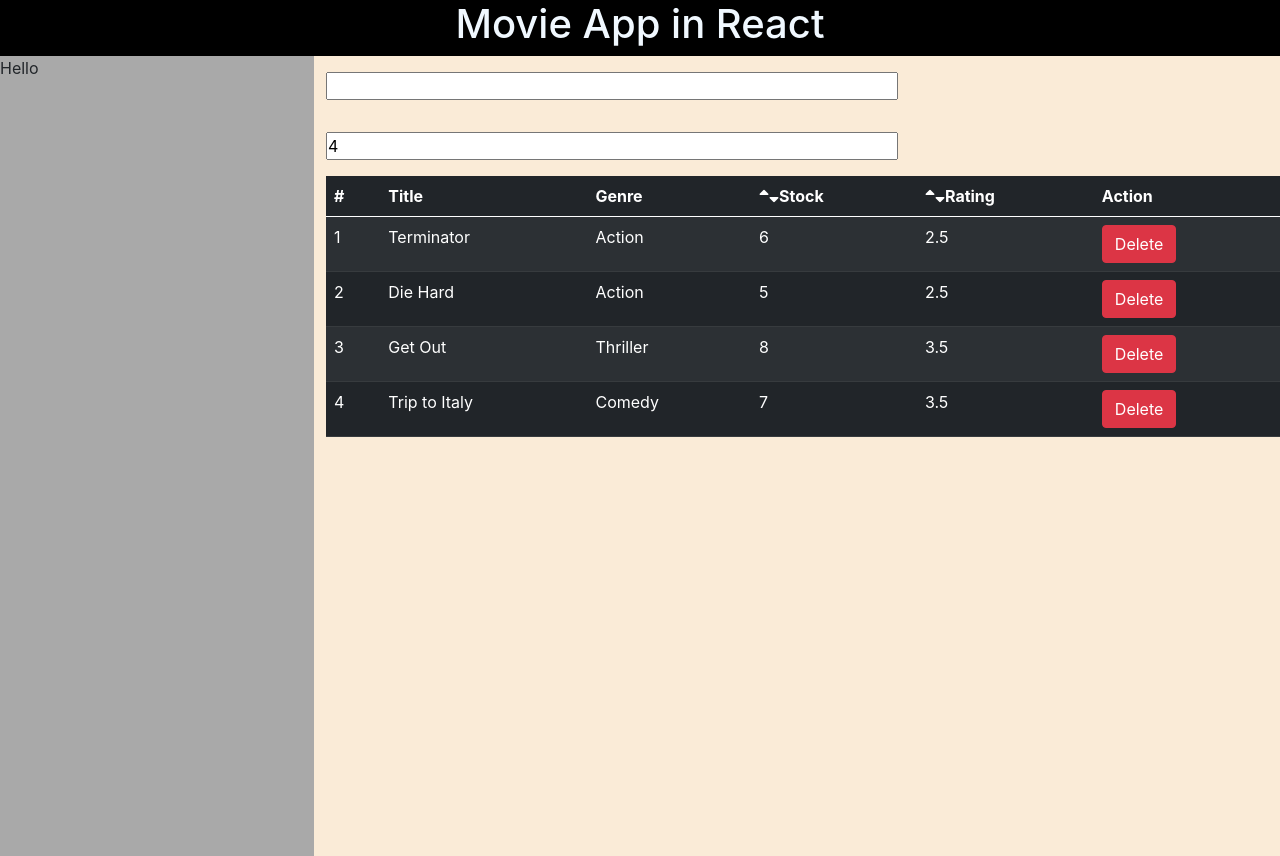
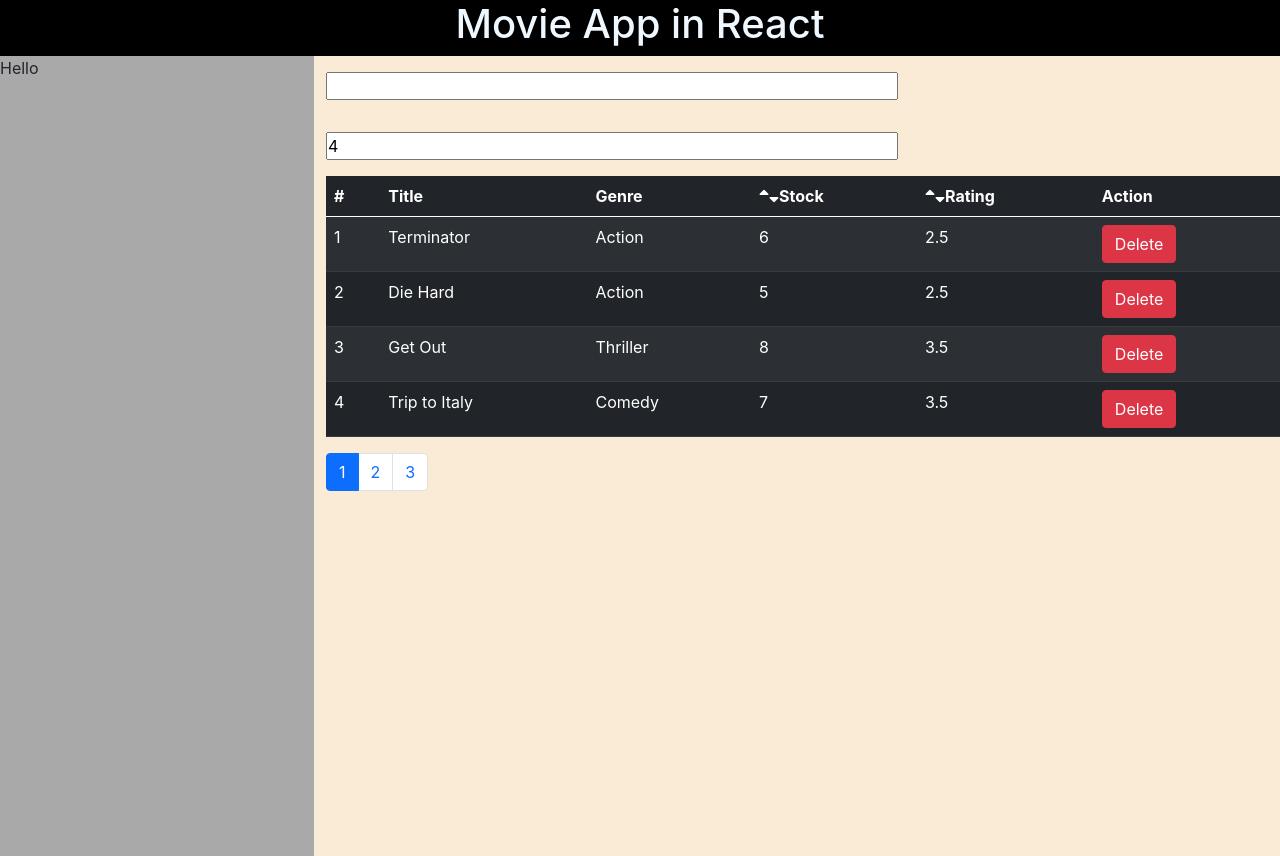
Before and after one commit to tanwer-pradeep/React, a React (Create React App) app in the folder movies/: page / in a window 1280 px wide. Built offline with nearby package versions, Linux system fonts and the light colour scheme.

Commit message:
issue resolved

```diff
--- a/movies/src/components/Movies.js
+++ b/movies/src/components/Movies.js
@@ -88,14 +88,21 @@ export default class movies extends Component {
         } else {
             searchedmovies = movies;
         }
-        let numofpages = Math.ceil(searchedmovies / pagelimit);
+
+
+        let si = (currpage - 1) * pagelimit;
+        let ei = si + pagelimit;
+
+        let numofpages = Math.ceil(searchedmovies.length / pagelimit);
+
         let pages = [];
         for (let i = 0; i < numofpages; i++) {
             pages.push(i + 1);
         }
-        let si = (currpage - 1) * pagelimit;
-        let ei = si + pagelimit;
+        console.table(pages)
         searchedmovies = searchedmovies.slice(si, ei);
+
+
         return (
             <div className='row'>
                 <div className='title'>
@@ -144,11 +151,11 @@ export default class movies extends Component {
                     <nav aria-label="...">
                         <ul className="pagination">
                             {
-                                pages.map(pages => {
-                                    let classnametoset = pages == currpage ? 'page-item active' : 'page-item'
+                                pages.map(page => {
+                                    let classnametoset = page == currpage ? 'page-item active' : 'page-item'
                                     return (
-                                        <li onClick={() => this.handlepagechange(pages)} className={classnametoset} key={pages}>
-                                            <span className="page-link">{pages}</span>
+                                        <li onClick={() => this.handlepagechange(page)} className={classnametoset} key={page}>
+                                            <span className="page-link">{page}</span>
                                         </li>
                                     )
                                 })
@@ -160,17 +167,3 @@ export default class movies extends Component {
         )
     }
 }
-
-
-
-// {
-//     movies.map(movieobj =>(
-//         <div className='movies-name' key={movieobj._id}>
-//             <span>{movieobj.title}</span>
-//             <span>{movieobj.genre.name}</span>
-//             <span>{movieobj.numberInStock}</span>
-//             <span>{movieobj.dailyRentalRate}</span>
-//             <button onClick = {()=>this.onDelete(movieobj._id)}>Delete</button>
-//         </div>
-//     ))
-//  }
```
